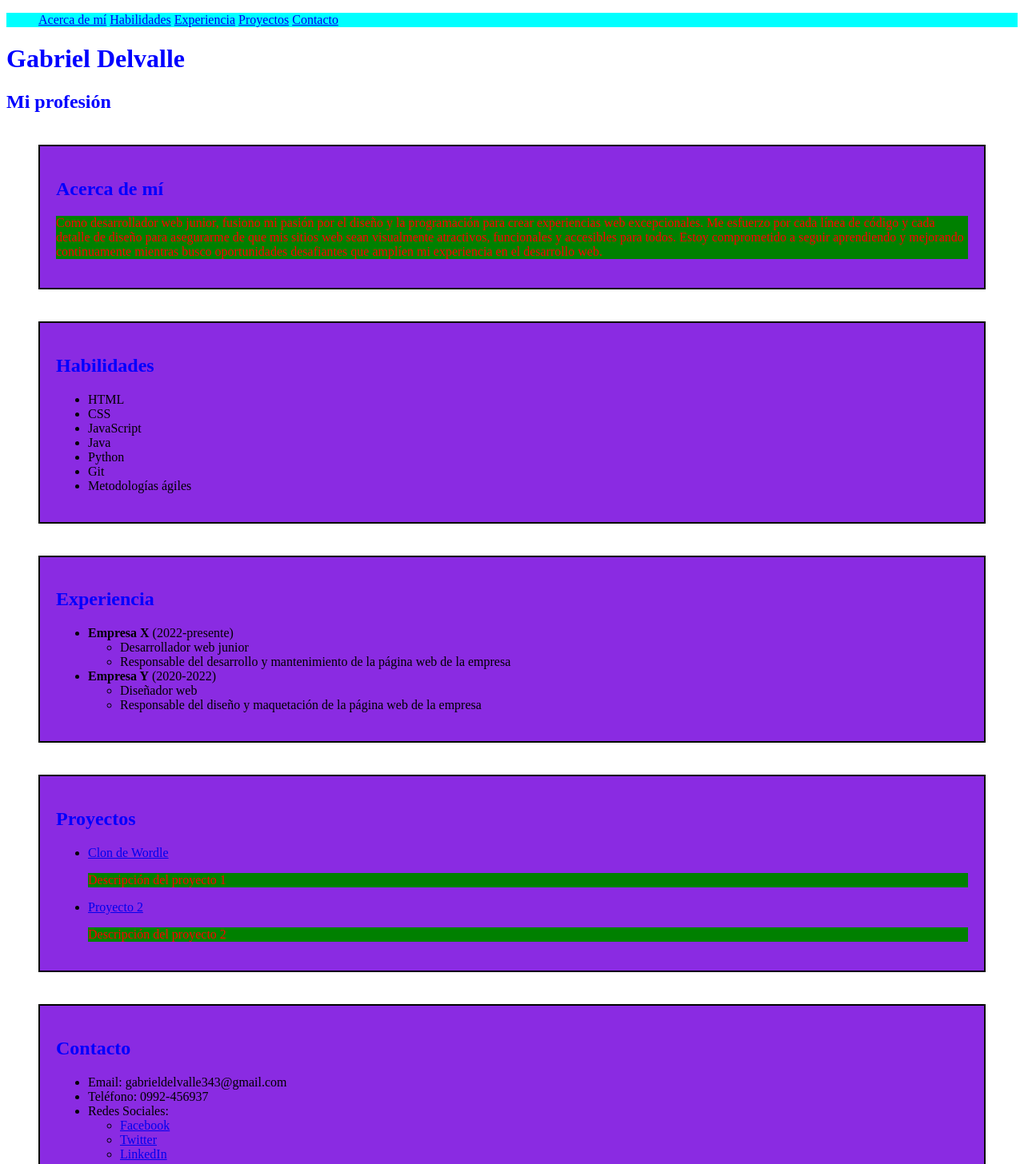
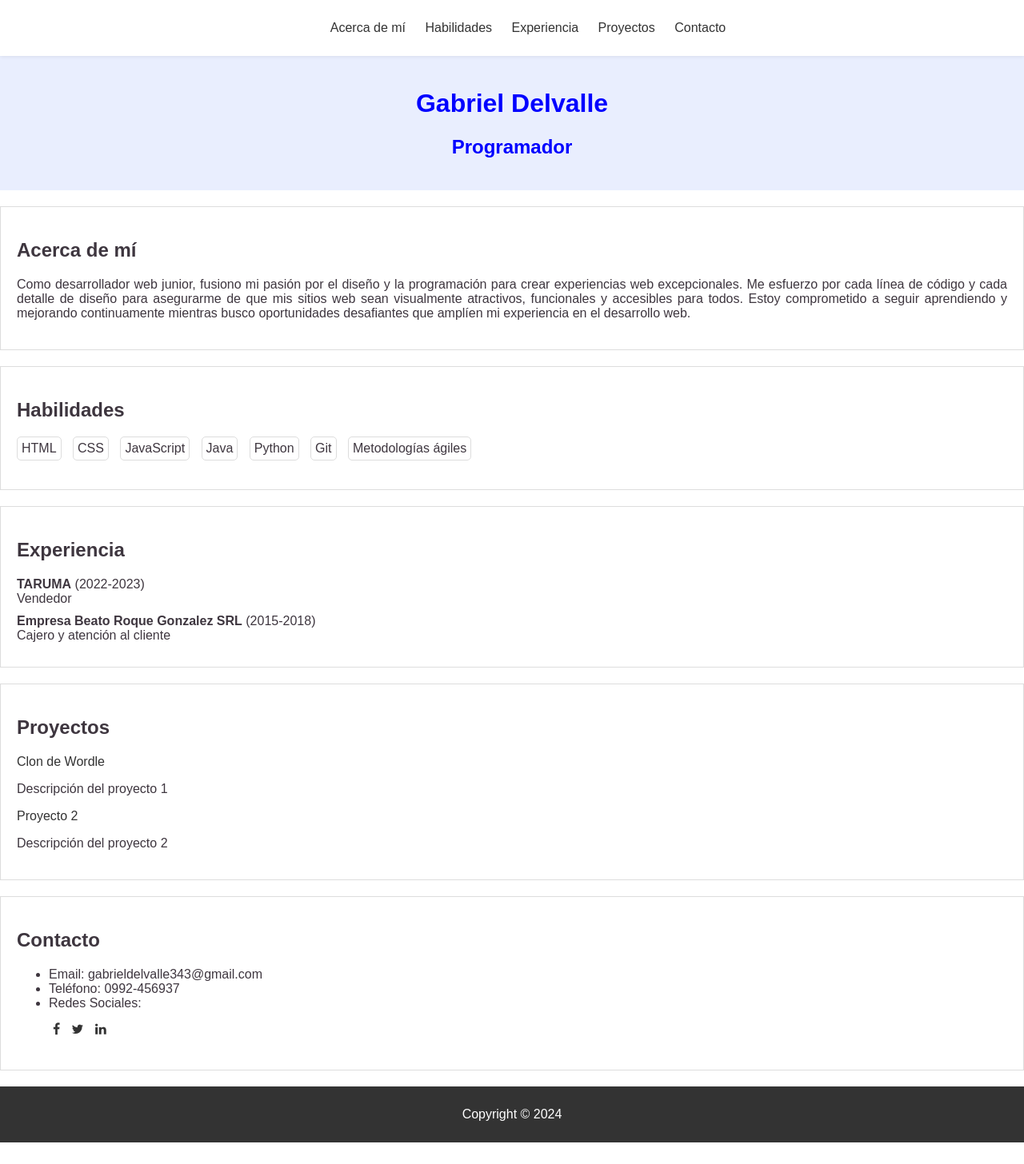
Before and after one commit to GabrielDelvalle70/Mi_Porfolio, a plain HTML site: page index.html in a window 1280 px wide. Shown: the top 1456 px of the page at 80% size. After the commit the page ends 1429 px from the top, so only its background shows below. Drawn offline with Linux system fonts and the light colour scheme.

Commit message:
nueva modificación del index y el style.css

```diff
--- a/index.html
+++ b/index.html
@@ -3,20 +3,24 @@
   <head>
     <title>Mi portafolio personal</title>
     <link rel="stylesheet" href="style.css"/>
+    <link
+  rel="stylesheet"
+  href="https://cdnjs.cloudflare.com/ajax/libs/font-awesome/4.7.0/css/font-awesome.min.css"
+/>
   </head>
   <body>
     <header>
       <nav>
-        <ul>
-          <a href="#acerca-de-mi">Acerca de mí</a>
-          <a href="#habilidades">Habilidades</a>
-          <a href="#experiencia">Experiencia</a>
-          <a href="#proyectos">Proyectos</a>
-          <a href="#contacto">Contacto</a>
+        <ul class="icono">
+          <a class="menu-item" href="#acerca-de-mi">Acerca de mí</a>
+          <a class="menu-item" href="#habilidades">Habilidades</a>
+          <a class="menu-item" href="#experiencia">Experiencia</a>
+          <a class="menu-item" href="#proyectos">Proyectos</a>
+          <a class="menu-item" href="#contacto">Contacto</a>
         </ul>
       </nav>
       <h1 style="color: blue">Gabriel Delvalle</h1>
-      <h2 style="color: blue">Mi profesión</h2>
+      <h2 style="color: blue">Programador</h2>
     </header>
     <main>
       <section id="acerca-de-mi">
@@ -47,23 +51,15 @@
         <h2>Experiencia</h2>
         <ul>
           <li>
-            <b>Empresa X</b> (2022-presente)
+            <b>TARUMA</b> (2022-2023)
             <ul>
-              <li>Desarrollador web junior</li>
-              <li>
-                Responsable del desarrollo y mantenimiento de la página web de
-                la empresa
-              </li>
+              <li>Vendedor</li>
             </ul>
           </li>
           <li>
-            <strong>Empresa Y</strong> (2020-2022)
+            <strong>Empresa Beato Roque Gonzalez SRL</strong> (2015-2018)
             <ul>
-              <li>Diseñador web</li>
-              <li>
-                Responsable del diseño y maquetación de la página web de la
-                empresa
-              </li>
+              <li>Cajero y atención al cliente</li>
             </ul>
           </li>
         </ul>
@@ -92,17 +88,16 @@
           <li>Teléfono: 0992-456937</li>
           <li>
             Redes Sociales:
-            <ul>
+            <ul id="sociales">
               <li>
-                <a href="https://www.facebook.com/tucuenta">Facebook</a>
+                <a href="https://www.facebook.com/tucuenta" class="fa fa-facebook"></a>
               </li>
               <li>
-                <a href="https://twitter.com/tucuenta">Twitter</a>
+                <a href="https://twitter.com/tucuenta" class="fa fa-twitter"></a>
               </li>
               <li>
-                <a href="https://www.linkedin.com/in/tucuenta">LinkedIn</a>
+                <a href="https://www.linkedin.com/in/tucuenta" class="fa fa-linkedin"></a>
               </li>
-              <!-- Agrega más redes sociales si lo deseas -->
             </ul>
           </li>
         </ul>
--- a/style.css
+++ b/style.css
@@ -1,6 +1,11 @@
+/*body{
+    background-color: beige;
+}
+
 p {
     color: red;
     background-color: green;
+    font-weight: bold;
 }
 
 h2 {
@@ -17,3 +22,120 @@ section {
     padding: 20px;
     background-color: blueviolet;
 }
+
+#acerca-de-mi {
+    background-color: green;
+}
+
+section a {
+    margin: 10px;
+}*/
+
+body {
+    font-family: Arial, sans-serif;
+    margin: 0;
+    color: #3e363f;
+    padding-top: 70px;
+  }
+
+  nav {
+    position: fixed;
+    top: 0;
+    left: 0;
+    width: 100%;
+    background-color: #fff;
+    box-shadow: 0 0 5px rgba(0, 0, 0, 0.1);
+  }
+
+  .menu-item {
+    text-decoration: none;
+    color: #333;
+    padding: 10px;
+    display: inline-block;
+  }
+
+  .menu-item:hover {
+    background-color: #ddd;
+    transition: all 0.4s ease-in-out;
+  }
+
+  header {
+    background-color: rgba(47, 94, 246, 0.1);
+    color: #fff;
+    text-align: center;
+    padding: 20px;
+    margin-bottom: 20px;
+  }
+
+  section {
+    padding: 20px;
+    border: 1px solid #ddd;
+    margin-bottom: 20px;
+  }
+
+  #acerca-de-mi {
+    text-align: justify;
+  }
+
+  #habilidades ul {
+    list-style: none;
+    padding: 0;
+  }
+
+  #habilidades ul li {
+    display: inline-block;
+    padding: 5px;
+    border: 1px solid #ddd;
+    border-radius: 5px;
+    margin-right: 10px;
+  }
+
+  #experiencia ul {
+    list-style: none;
+    padding: 0;
+    margin: 0;
+  }
+
+  #experiencia ul li {
+    margin-bottom: 10px;
+  }
+
+  #proyectos ul {
+    list-style: none;
+    padding: 0;
+    margin: 0;
+  }
+
+  #proyectos ul li a {
+    text-decoration: none;
+    color: #333;
+  }
+
+  #proyectos ul li a:hover {
+    text-decoration: underline;
+  }
+
+  #sociales {
+    list-style: none;
+    padding: 0;
+    margin-top: 10px;
+  }
+
+  #sociales li {
+    list-style: none;
+    display: inline-block;
+    padding: 5px;
+  }
+
+  .fa {
+    color: #333;
+    text-decoration: none;
+    margin-left: 0px;
+  }
+
+  footer {
+    background-color: #333;
+    color: #fff;
+    text-align: center;
+    padding: 10px;
+  }
```
